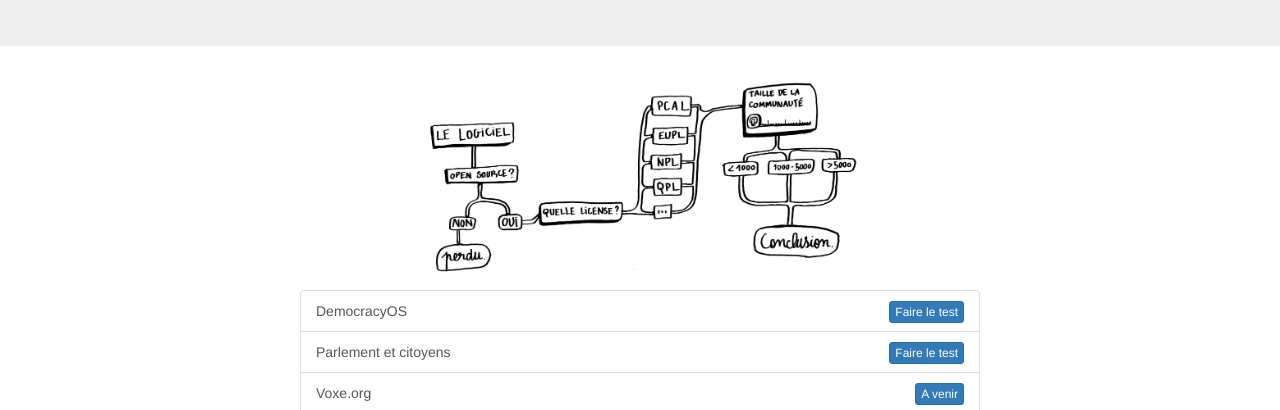
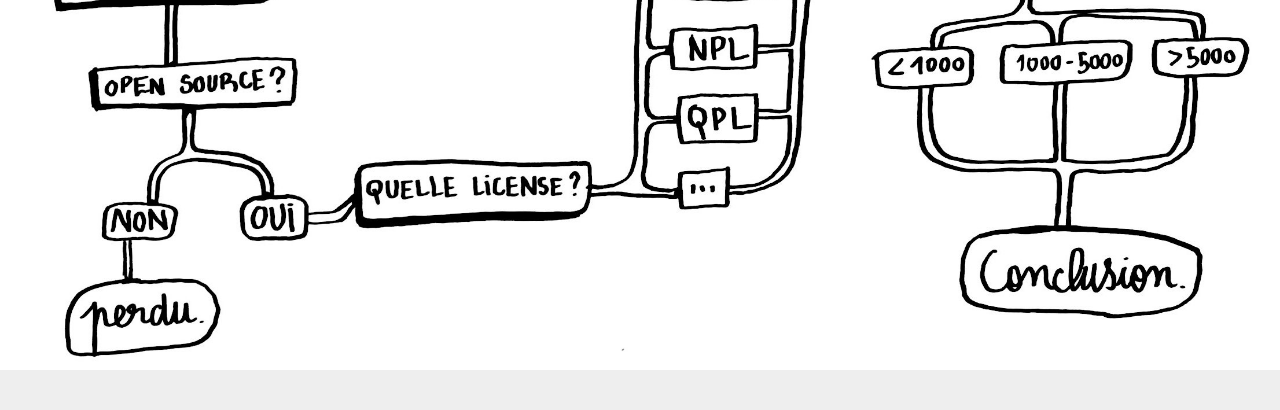
Before and after one commit to civictech-lol/civictech-lol.github.io, a plain HTML site: page index.html in a window 1280 px wide. Shown: the part 194-604 px from the top of the page. Drawn offline with nearby package versions, Linux system fonts and the light colour scheme.

Commit message:
Conflit bootstrap
Conflit bootstrap.img

```diff
--- a/css/style.css
+++ b/css/style.css
@@ -46,7 +46,7 @@
 
 /*multimedia styling*/
 
-img, .youtube {
+.youtube img {
 	margin-bottom: 1em;
 	min-height: 200px;
 	max-height: 200px;
--- a/index.html
+++ b/index.html
@@ -15,6 +15,7 @@
         <title>Civictech.lol le quiz pour savoir si une application est open source ou pas !</title>
     </head>
     <body>
+  <img src="img/decisionflow.jpg" class="img-responsive">
         <div class="jumbotron">
           <center>
             <h1>
@@ -25,7 +26,6 @@
             </p>
           </center>
         </div>
-        <center><img src="img/decisionflow.jpg" height=528px widht=1200px ></center>
         <section class="quiz">
         <div class="list-group">
           <a href="democracyos.html" class="list-group-item">
```
